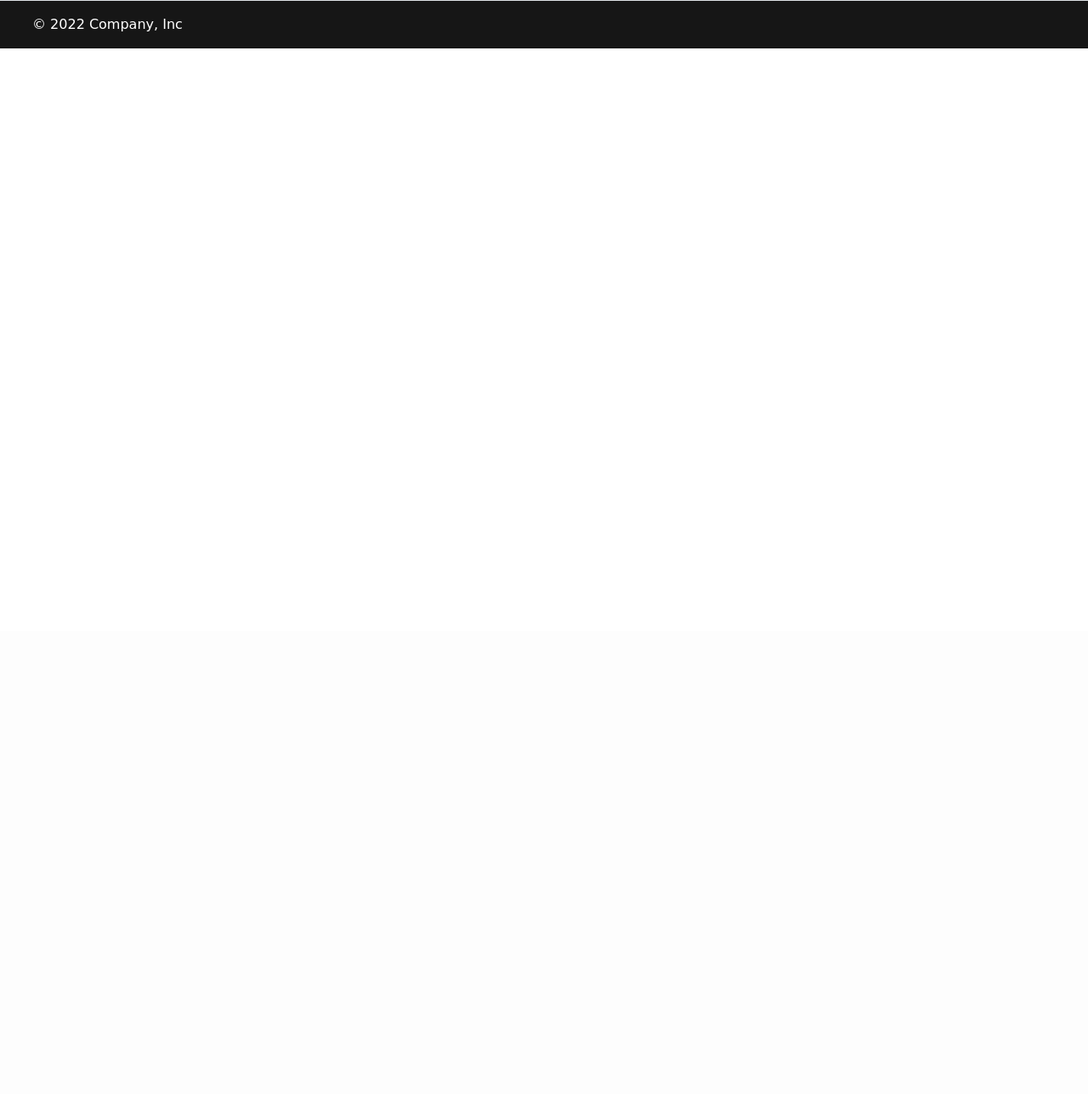
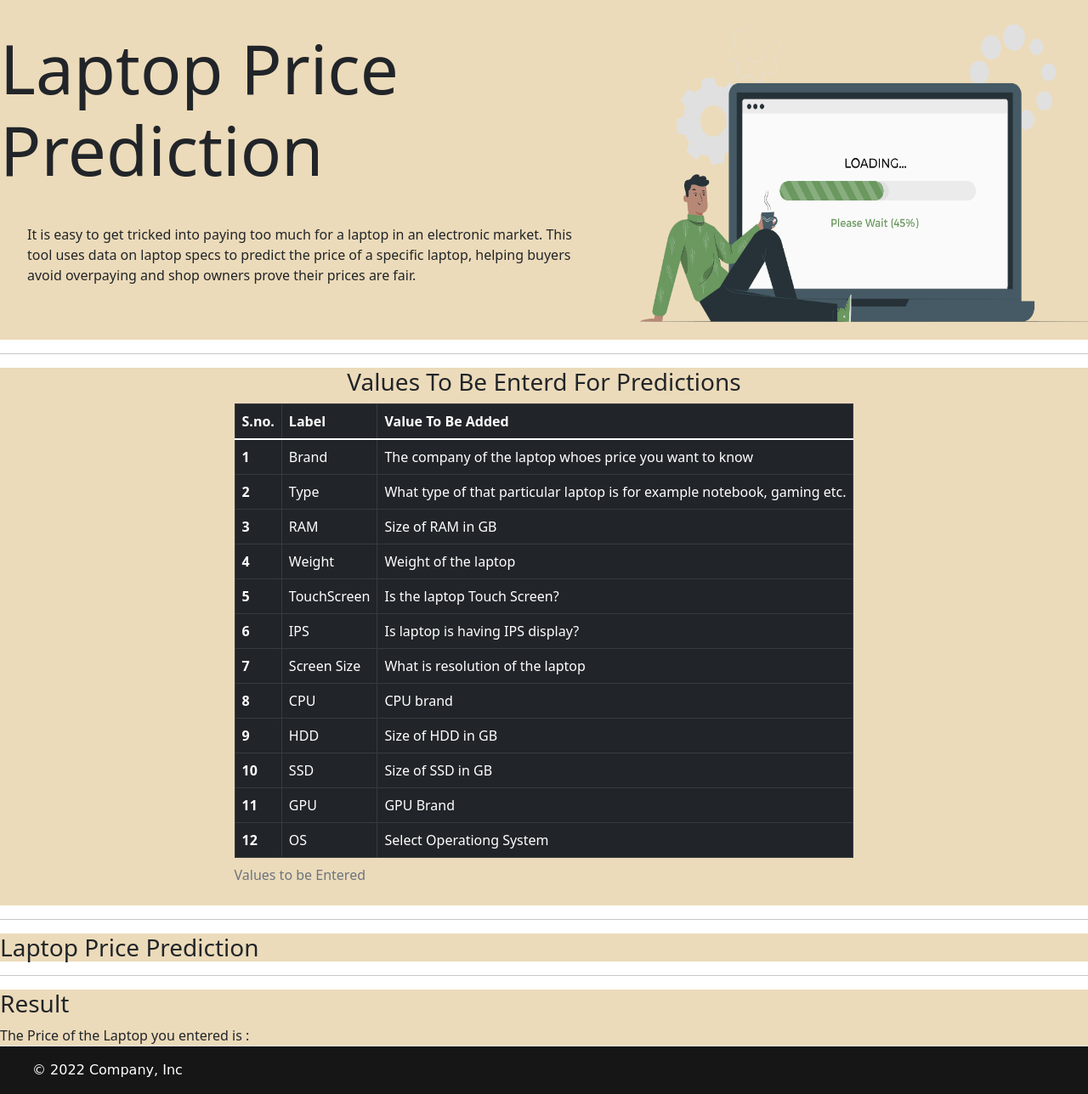
Before and after one commit to AnkitGaur2811/The-pred-center, a FastAPI app: page /laptopprice in a window 1280 px wide. Shown: the part 57-1345 px from the top of the page at 85% size. Before the commit the page ends 114 px from the top, so only its background shows below. Run offline with FastAPI, Linux system fonts and the light colour scheme; some web fonts are replaced.

Commit message:
laptop price prediction page work

```diff
--- a/static/css/homepage.css
+++ b/static/css/homepage.css
@@ -51,6 +51,8 @@
     padding: 1rem;
     border-radius:2rem;
     color: white;
+    display: flex;
+    justify-content: space-between;
 }
 .probphot{
     display: flex;
@@ -62,6 +64,9 @@
     font-family: 'Libre Baskerville', serif;
     font-size: 2.5rem;
     text-align: center;
+}
+.probstatement{
+    text-align:justify;
 }
 #card1{
     background-color: #C84B31;
--- a/static/css/laptoppricepred.css
+++ b/static/css/laptoppricepred.css
@@ -0,0 +1,39 @@
+/* fonts */
+/* Section 1 Modelhead */
+#Modelhead{
+    background-color: #ECDBBA;
+    display: flex;
+    align-items: center;
+    justify-content: space-evenly;
+}
+#writtencontent{
+    display: flex;
+    flex-direction: column;
+    justify-content: center;
+    align-items: center;
+}
+#name{
+    font-size: 5rem;
+}
+#statement{
+    padding: 2rem;
+}
+
+/* Section 2 Modelvalues */
+#modelvalues{
+    background-color: #ECDBBA;
+    display: flex;
+    flex-direction:column;
+    justify-content: center;
+    align-items: center;
+}
+
+/* Section 3 Modelform */
+#modelform{
+    background-color: #ECDBBA;
+}
+
+/* Section 4 Result */
+#result{
+    background-color: #ECDBBA;
+}
--- a/templates/gernal_pages/laptoppricepred.html
+++ b/templates/gernal_pages/laptoppricepred.html
@@ -1,2 +1,136 @@
 <!-- Extends base -->
 {% extends 'shared/base.html' %}
+
+<!-- CSS block -->
+{% block CSS %}
+<link  href="{{ url_for('static', path='css\laptoppricepred.css') }}"  rel="stylesheet"/>
+{% endblock CSS%}
+
+<!-- title block -->
+{% block title %} Laptop Price Prediction {% endblock title %}
+
+<!-- Content block -->
+{% block content %}
+<section id="Modelhead">
+    <div id="writtencontent">
+        <h2 id="name">
+            Laptop Price Prediction
+        </h2>
+        <div id="statement">
+            It is easy to get tricked into paying too much for a laptop in an
+        electronic market. This tool uses data on laptop specs to predict the
+        price of a specific laptop, helping buyers avoid overpaying and shop
+        owners prove their prices are fair.
+        </div>
+    </div>
+    <div id="modelphoto">
+        <img src="{{url_for('static', path='images\laptopprice.png')}}"alt="Laptop Price Prediction"class="problemphoto"width="550" height="400"/>
+    </div>
+</section>
+<hr>
+<section id="modelvalues">
+    <div id="valueheading">
+        <h3>Values To Be Enterd For Predictions</h3>
+    </div>
+    <div id="valuetable">
+        <table class="table table-dark table-hover table-bordered ">
+            <caption>Values to be Entered</caption>
+            <thead>
+                <tr>
+                    <th scope="col">S.no.</th>
+                    <th scope="col">Label</th>
+                    <th scope="col">Value To Be Added</th>
+                </tr>
+            </thead>
+            <tbody class="table-group-divider">
+                <tr>
+                    <th scope="row">1</th>
+                    <td>Brand</td>
+                    <td>The company of the laptop whoes price you want to know</td>
+                </tr>
+                <tr>
+                    <th scope="row">2</th>
+                    <td>Type</td>
+                    <td>What type of that particular laptop is for example notebook, gaming etc.</td>
+                </tr>
+                <tr>
+                    <th scope="row">3</th>
+                    <td>RAM</td>
+                    <td>Size of RAM in GB</td>
+                </tr>
+                <tr>
+                    <th scope="row">4</th>
+                    <td>Weight</td>
+                    <td>Weight of the laptop</td>
+                </tr>
+                <tr>
+                    <th scope="row">5</th>
+                    <td>TouchScreen</td>
+                    <td>Is the laptop Touch Screen?</td>
+                </tr>
+                <tr>
+                    <th scope="row">6</th>
+                    <td>IPS</td>
+                    <td>Is laptop is having IPS display?</td>
+                </tr>
+                <tr>
+                    <th scope="row">7</th>
+                    <td>Screen Size</td>
+                    <td>What is resolution of the laptop</td>
+                </tr>
+                <tr>
+                    <th scope="row">8</th>
+                    <td>CPU</td>
+                    <td>CPU brand</td>
+                </tr>
+                <tr>
+                    <th scope="row">9</th>
+                    <td>HDD</td>
+                    <td>Size of HDD in GB</td>
+                </tr>
+                <tr>
+                    <th scope="row">10</th>
+                    <td>SSD</td>
+                    <td>Size of SSD in GB</td>
+                </tr>
+                <tr>
+                    <th scope="row">11</th>
+                    <td>GPU</td>
+                    <td>GPU Brand</td>
+                </tr>
+                <tr>
+                    <th scope="row">12</th>
+                    <td>OS</td>
+                    <td>Select Operationg System</td>
+                </tr>
+            </tbody>
+        </table>
+    </div>
+</section>
+<hr>
+<section id="modelform">
+    <div id="formtitle">
+        <h3>
+            Laptop Price Prediction
+        </h3>
+    </div>
+    <div id="actualform">
+
+    </div>
+    <div id="submitbton">
+
+    </div>
+</section>
+<hr>
+<section id="result">
+    <div id="reshead">
+        <h3>Result</h3>
+    </div>
+    <div id="message">
+        The Price of the Laptop you entered is :
+    </div>
+    <div id="finalresult">
+
+    </div>
+</section>
+{% endblock content %}
```
